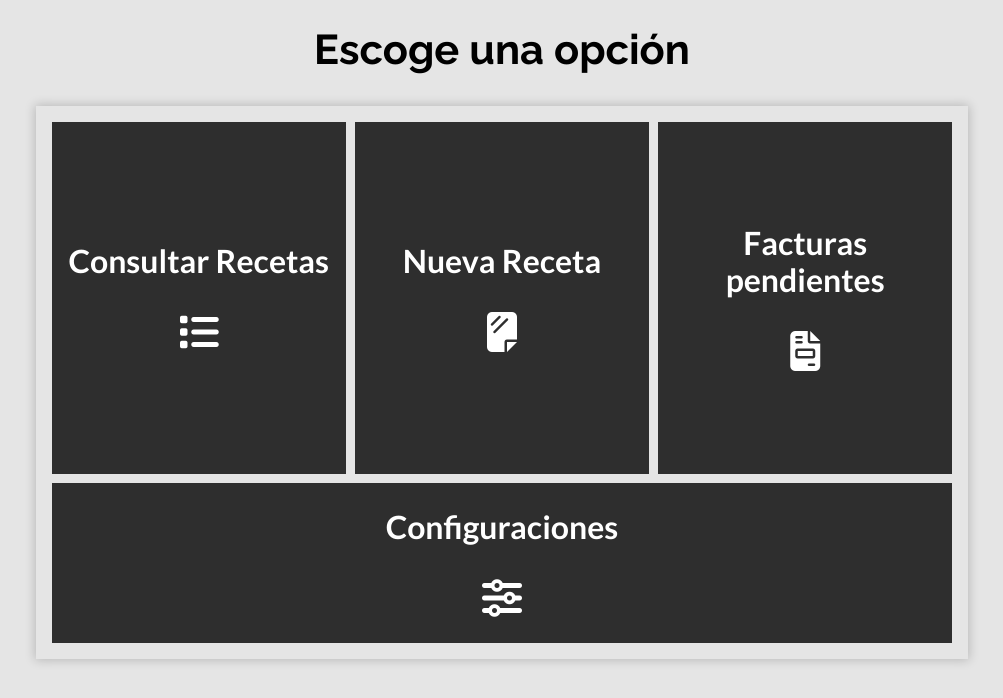
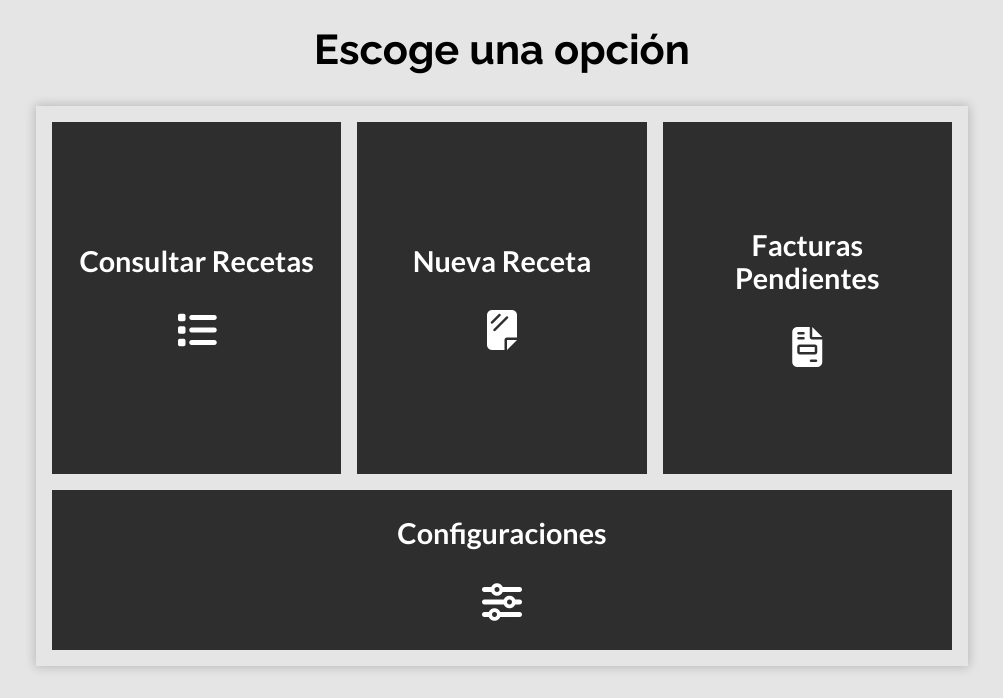
Before and after one commit to juanjo3156/OptiRecipe, a PHP site: page /OptiRecipe/ in a window 1280 px wide. Shown: the part 108-806 px from the top of the page, without its empty margins (138-1141 px from the left). Before the commit the page ends 771 px from the top, so only its background shows below. Run offline with PHP 8.4, Linux system fonts and the light colour scheme; style sheets or scripts are compiled from the project's sources; some libraries are stand-ins or nearby versions.

Commit message:
Se creo le agrego lo responsivo

```diff
--- a/src/scss/content/_content.scss
+++ b/src/scss/content/_content.scss
@@ -14,8 +14,12 @@
 
     &__grid{
         display: grid;
-        grid-template-columns: repeat(3,1fr);
-        gap: .6rem;
+        gap: 1rem;
+        grid-template-rows: repeat(4,1fr);
+        @include m.phone {
+            grid-template-columns: repeat(3,1fr);
+            grid-template-rows: unset;
+        }
     }
 
     &__option{
@@ -25,30 +29,41 @@
         background-color: v.$black;
         padding: 1rem;
         color: #fff;
-        height: 20rem;
         transition-property: scale;
         transition-duration: .300s;
+        @include m.phone {
+            height: 20rem;
+        }
         &:hover{
-            // background-color: #d5d5d5;
-            // color: v.$black;
             scale: 1.03;
         }
             p{
                 margin: 0;
                 font-family: v.$secundary_font;
                 font-weight: 700;
-                font-size: 2rem;
-
+                font-size: 1.2rem;
+                @include m.phone {
+                    font-size: 1.8rem;
+                }
             }
 
             i{
                 margin-top: 2rem;
-                font-size: 2.5rem;
+                font-size: 2rem;
+                @include m.phone {
+                    font-size: 2.5rem;
+                }
             }
 
+
+
         &:last-of-type{
-            grid-column: 1/4;
-            height: 8rem;
+
+            @include m.phone {
+                height: 8rem;
+                grid-column: 1/4;
+            }
+
         }
     }
 
--- a/views/index.view.php
+++ b/views/index.view.php
@@ -19,7 +19,7 @@
         </a>
         <a href="#"class="content__option">
             <div>
-                <p>Facturas pendientes</p>
+                <p>Facturas Pendientes</p>
                 <i class="fa-solid fa-file-invoice"></i>
             </div>
 
```
